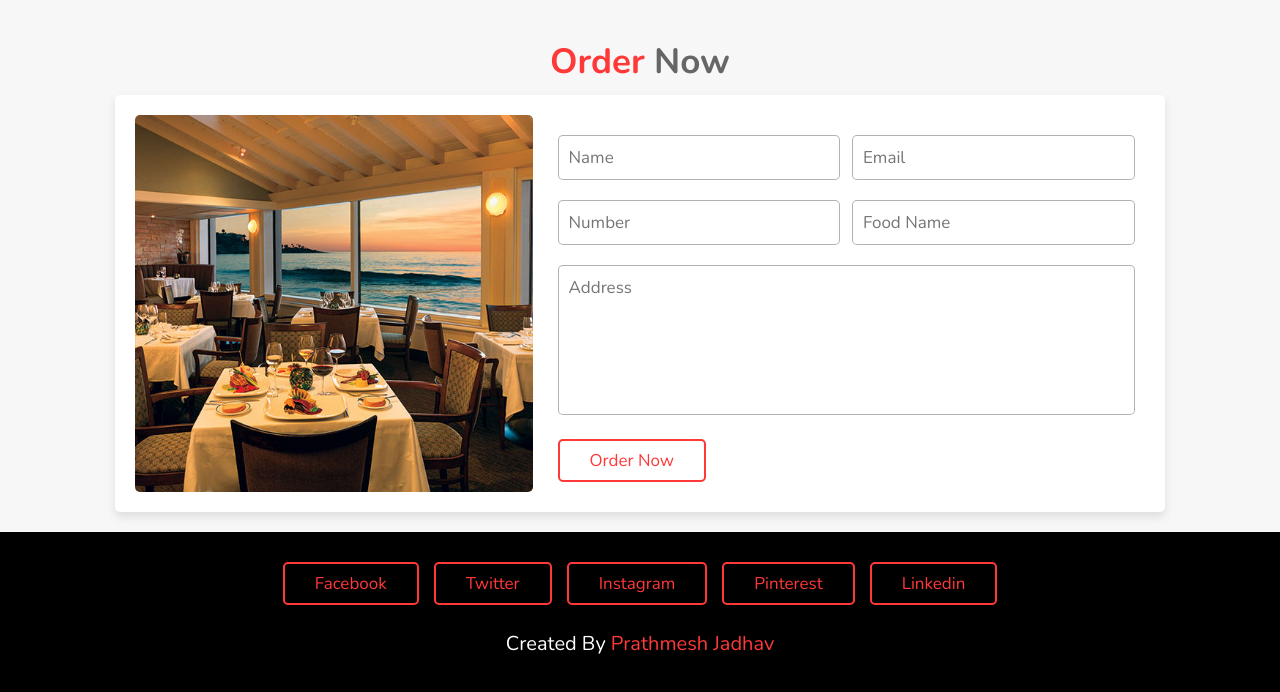
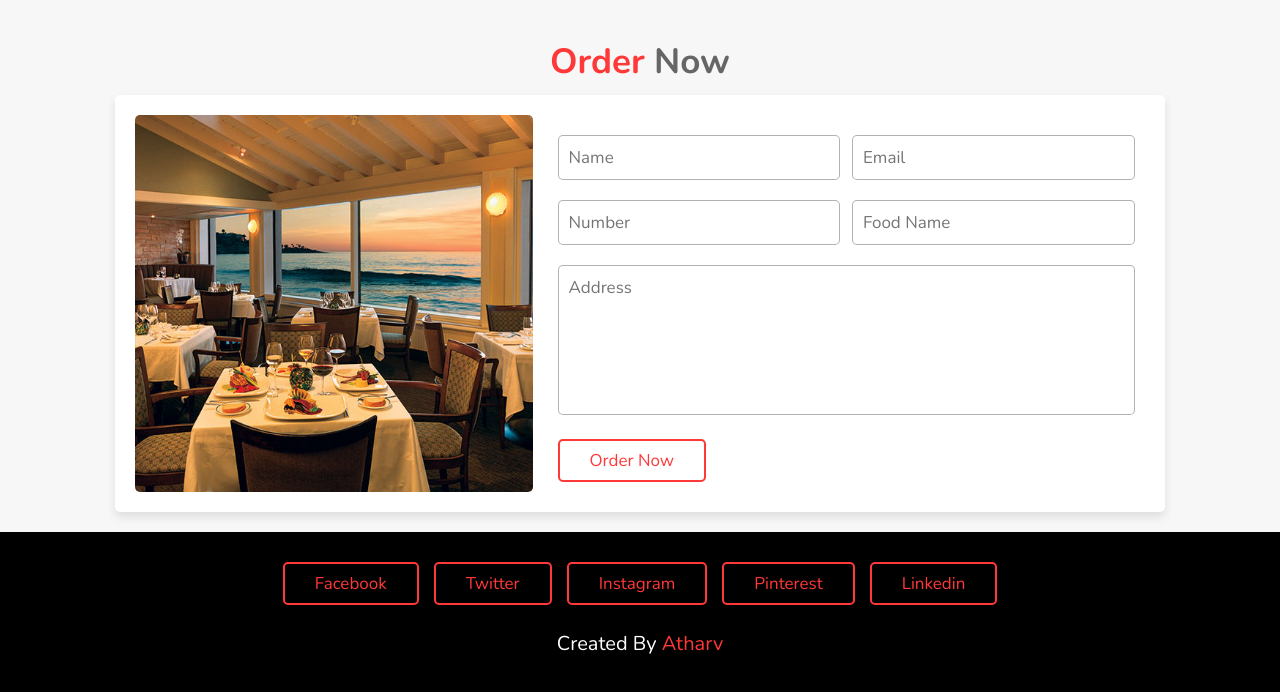
Before and after one commit to atharv-2003/Food_Ordering_System, a plain HTML site: page index.html in a window 1280 px wide. Shown: the part 3807-4499 px from the top of the page. Drawn offline with nearby package versions, Linux system fonts and the light colour scheme; files whose address does not match are found by name.

Commit message:
Update index.html

```diff
--- a/index.html
+++ b/index.html
@@ -381,7 +381,7 @@
         <a href="#" class="btn">linkedin</a>
     </div>
 
-    <h1 class="credit"> created by <span> Prathmesh Jadhav </span></h1>
+    <h1 class="credit"> created by <span> Atharv </span></h1>
 
 </section>
 
```
